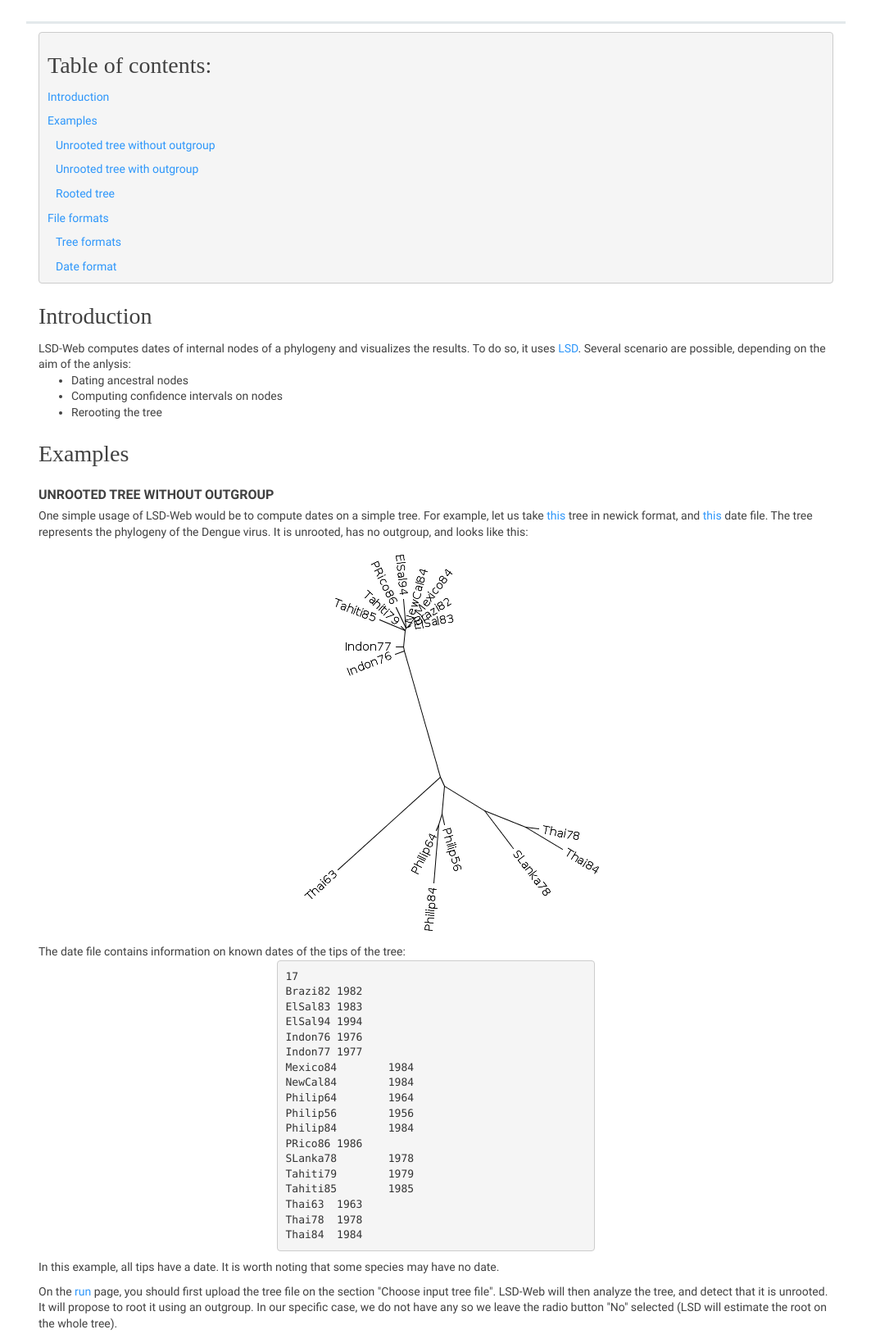
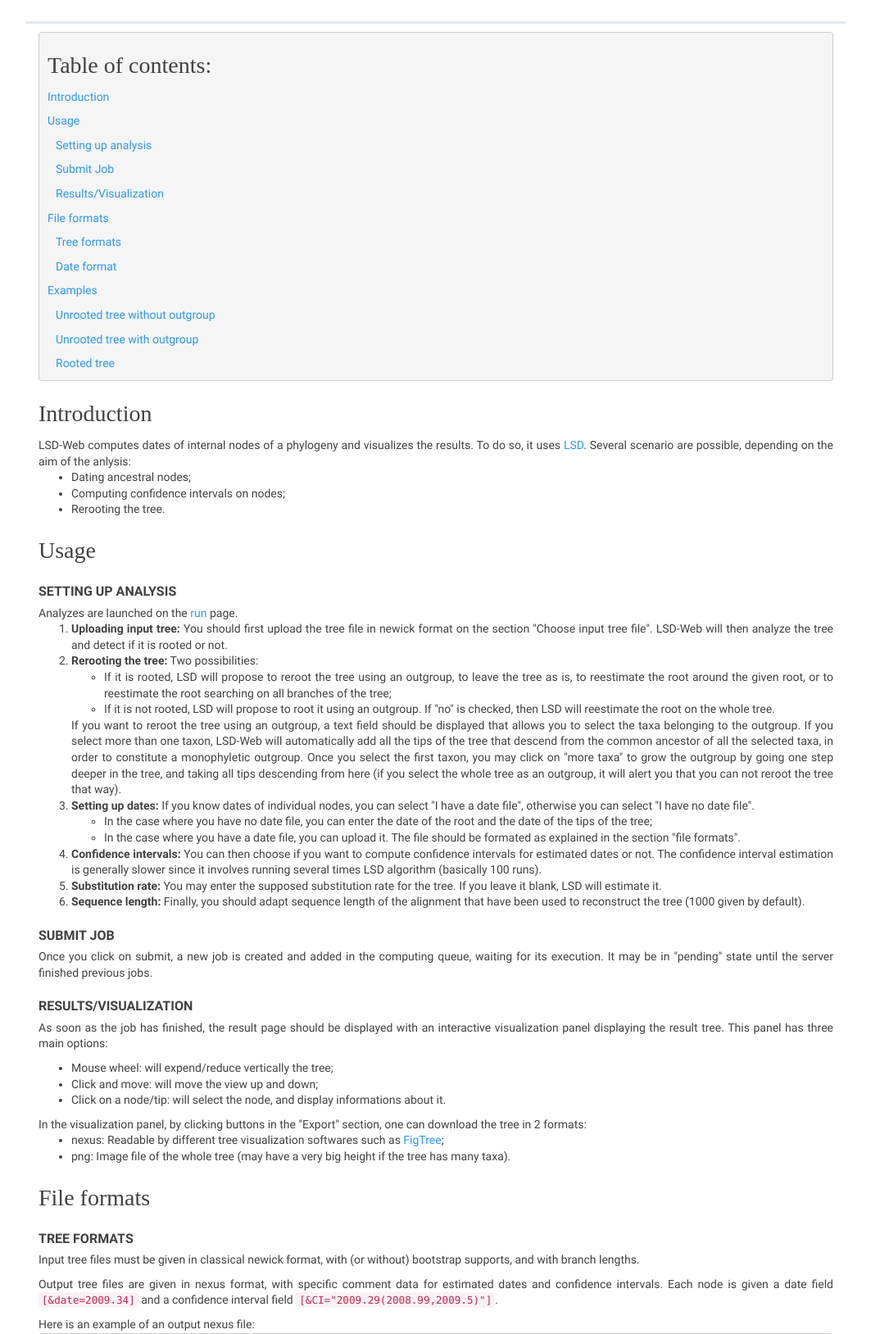
Before and after one commit to evolbioinfo/lsd-web, a Django app: page /help in a window 1280 px wide. Shown: the part 270-1898 px from the top of the page at 82% size, without its empty margins (108-1171 px from the left). Run offline with Django 3.2, Linux system fonts and the light colour scheme; some libraries are stand-ins or nearby versions; some web fonts are replaced.

Commit message:
more help

```diff
--- a/lsd_web/lsd/static/lsd/style.css
+++ b/lsd_web/lsd/static/lsd/style.css
@@ -30,6 +30,11 @@
 /*     font-size: 20pt; */
 /*     font-style: italic; */
 /* } */
+
+#help {
+    text-align: justify;
+    text-justify: inter-word;
+}
 
 div#toc {
     border: 1px solid #ccc;
--- a/lsd_web/lsd/templates/lsd/help.html
+++ b/lsd_web/lsd/templates/lsd/help.html
@@ -6,129 +6,57 @@
 <div id="toc">
 </div>
 
+<div id="help">
 <h2>Introduction</h2>
 
 LSD-Web computes dates of internal nodes of a phylogeny and visualizes the results. To do so, it uses <a href="https://github.com/tothuhien/lsd-0.3beta">LSD</a>. Several scenario are possible, depending on the aim of the anlysis:
 
 <ul>
-  <li>Dating ancestral nodes</li>
-  <li>Computing confidence intervals on nodes</li>
-  <li>Rerooting the tree</li>
+  <li>Dating ancestral nodes;</li>
+  <li>Computing confidence intervals on nodes;</li>
+  <li>Rerooting the tree.</li>
 </ul>
 
-<h2>Examples</h2>
-<h3>Unrooted tree without outgroup</h3>
-One simple usage of LSD-Web would be to compute dates on a simple tree. For example, let us take <a target="blank" href="{% static "lsd/examples/unrooted_tree_without_outgroups/Dengue.phy_phyml_tree.txt" %}">this</a> tree in newick format, and <a target="blank" href="{% static "lsd/examples/unrooted_tree_without_outgroups/Dengue.date" %}">this</a> date file.
-
-The tree represents the phylogeny of the Dengue virus. It is unrooted, has no outgroup, and looks like this:
-<div style="text-align:center;"><img src="{% static "lsd/examples/unrooted_tree_without_outgroups/Dengue.png" %}"/></div>
-
-The date file contains information on known dates of the tips of the tree:
-<pre style="width:40%;margin-left:auto;margin-right:auto;">
-17
-Brazi82 1982
-ElSal83 1983
-ElSal94 1994
-Indon76 1976
-Indon77 1977
-Mexico84        1984
-NewCal84        1984
-Philip64        1964
-Philip56        1956
-Philip84        1984
-PRico86 1986
-SLanka78        1978
-Tahiti79        1979
-Tahiti85        1985
-Thai63  1963
-Thai78  1978
-Thai84  1984
-</pre>
-
-<p>In this example, all tips have a date. It is worth noting that some species may have no date.</p>
-
-<p>On the <a href="{% url 'lsd:new_run' %}">run</a> page, you should first upload the tree file on the section "Choose input tree file". LSD-Web will then analyze the tree, and detect that it is unrooted. It will propose to root it using an outgroup. In our specific case, we do not have any so we leave the radio button "No" selected (LSD will estimate the root on the whole tree).</p>
-
-<p>Once the tree has been analyzed, we can specify if we have a date file or not. Here we have one, so we can select it.</p>
-
-<p>Then, we can choose if we want to compute confidence intervals for estimated dates or not. The confidence interval estimation is generally slower since it involves running several times LSD algorithm (basically 100 runs). We can leave the checkbox checked.</p>
-
-<p>We may enter the supposed substitution rate for the tree. If we leave blank, LSD will estimate it.</p>
-
-<p>Finally, we should enter the length of the alignment that have been used to reconstruct the tree (1000 in our case).</p>
-
+<h2>Usage</h3>
+<h3>Setting up analysis</h3>
+Analyzes are launched on the <a href="{% url 'lsd:new_run' %}">run</a> page.
+<ol>
+  <li><b>Uploading input tree:</b> You should first upload the tree file in newick format on the section "Choose input tree file". LSD-Web will then analyze the tree and detect if it is rooted or not.
+  </li>
+  <li><b>Rerooting the tree:</b>  Two possibilities:
+    <ul>
+      <li>If it is rooted, LSD will propose to reroot the tree using an outgroup, to leave the tree as is, to reestimate the root around the given root, or to reestimate the root searching on all branches of the tree;</li>
+      <li>If it is not rooted, LSD will propose to root it using an outgroup. If "no" is checked, then LSD will reestimate the root on the whole tree.</li>
+    </ul>
+    If you want to reroot the tree using an outgroup, a text field should be displayed that allows you to select the taxa belonging to the outgroup. If you select more than one taxon, LSD-Web will automatically add all the tips of the tree that descend from the common ancestor of all the selected taxa, in order to constitute a monophyletic outgroup. Once you select the first taxon, you may click on "more taxa" to grow the outgroup by going one step deeper in the tree, and taking all tips descending from here (if you select the whole tree as an outgroup, it will alert you that you can not reroot the tree that way).
+</li>
+  <li><b>Setting up dates:</b> If you know dates of individual nodes, you can select "I have a date file", otherwise you can select "I have no date file".
+    <ul>
+      <li>In the case where you have no date file, you can enter the date of the root and the date of the tips of the tree;</li>
+      <li>In the case where you have a date file, you can upload it. The file should be formated as explained in the section "file formats".</li>
+    </ul>
+  </li>
+  <li><b>Confidence intervals:</b> You can then choose if you want to compute confidence intervals for estimated dates or not. The confidence interval estimation is generally slower since it involves running several times LSD algorithm (basically 100 runs).</li>
+  <li><b>Substitution rate:</b> You may enter the supposed substitution rate for the tree. If you leave it blank, LSD will estimate it.</li>
+  <li><b>Sequence length: </b> Finally, you should adapt sequence length of the alignment that have been used to reconstruct the tree (1000 given by default).</li>
+</ol>
+<h3>Submit Job</h3>
 <p>Once you click on submit, a new job is created and added in the computing queue, waiting for its execution. It may be in "pending" state until the server finished previous jobs.</p>
 
-<p>
-  As soon as the job has finished, the result page should be displayed with an interactive visualization panel. This panel has three main options:
+<h3>Results/Visualization</h3>
+<p>As soon as the job has finished, the result page should be displayed with an interactive visualization panel displaying the result tree. This panel has three main options:
   <ul>
-    <li>mouse wheel: will expend/reduce vertically the tree;</li>
-    <li>click and move: will move the view up and down;</li>
-    <li>click on a node/tip: will select the node, and display informations about it.</li>
+    <li>Mouse wheel: will expend/reduce vertically the tree;</li>
+    <li>Click and move: will move the view up and down;</li>
+    <li>Click on a node/tip: will select the node, and display informations about it.</li>
   </ul>
 </p>
 
-In the visualization panel, by clicking buttons in the "Export" section, it is possible to download the tree in 2 formats:
+In the visualization panel, by clicking buttons in the "Export" section, one can download the tree in 2 formats:
   <ul>
     <li>nexus: Readable by different tree visualization softwares such as <a href="http://tree.bio.ed.ac.uk/software/figtree/">FigTree</a>;</li>
     <li>png: Image file of the whole tree (may have a very big height if the tree has many taxa).</li>
   </ul>
-
-<h3>Unrooted tree with outgroup</h3>
-Let us take <a target="blank" href="{% static "lsd/examples/unrooted_tree_with_outgroups/h1n1_cleaned_original_phyml_tree.txt" %}">this</a> tree in newick format, and <a target="blank" href="{% static "lsd/examples/unrooted_tree_with_outgroups/h1n1_cleaned.date" %}">this</a> date file.
-
-This tree represents the phylogeny of the H1N1 virus. It is unrooted, has an outgroup ("H1N2/Swine/hongkong"), and looks like this:
-<div style="text-align:center;"><img style="width:70%;" src="{% static "lsd/examples/unrooted_tree_with_outgroups/h1n1.png" %}"/></div>
-
-The date file contains information on known dates of the tips of the tree:
-<pre style="width:40%;margin-left:auto;margin-right:auto;">
-892
-A/Mexico/4115/2009|2009.266     2009.38692592593
-A/Mexico/4269/2009|2009.288     2009.288
-A/Mexico/4604/2009|2009.299     2009.39135
-A/Scotland/91800799/2009|2009.312       2009.49094520548
-A/Canada-PQ/RV1586/2009|2009.318        2009.39775
-A/Mexico/InDRE13547/2009|2009.321       2009.321
-A/Canada-AB/RV1531/2009|2009.323        2009.323
-A/Paris/2573/2009|2009.326      2009.326
-A/Paris/2590/2009|2009.329      2009.329
-A/Canada-AB/RV1644/2009|2009.332        2009.332
-A/Italy/05/2009|2009.337        2009.337
-A/England/XFL00275/2009|2009.342        2009.342
-A/Thailand/104/2009|2009.345    2009.3425
-A/Missouri/04/2009|2009.356     2009.356
-...
-</pre>
-
-<p>Here we will follow the same steps as previously, with the exception of the rooting step. Once the tree is loaded, LSD-Web should tell that the tree is unrooted. Here we will click on "YES", to reroot the tree using an outgroup. A text field should be displayed, allowing us to select the taxa belonging to the outgroup (here we only select "H1N2/Swine/hongkong...". For other cases, it may be useful to select more taxa, in which case LSD-Web will automatically add all the tips of the tree that descend from the common ancestor of all the selected species.</p>
-
-<h3>Rooted tree</h3>
-If the tree is rooted, LSD web will not have to estimate the position of the root. Let us take <a target="blank" href="{% static "lsd/examples/rooted_tree/h1n1_cleaned_original_phyml_tree_ingroup.txt" %}">this</a> tree in newick format, and <a target="blank" href="{% static "lsd/examples/rooted_tree/h1n1_cleaned.date" %}">this</a> date file.
-
-This tree represents the rooted phylogeny of the H1N1 virus:
-<div style="text-align:center;"><img style="width:70%;" src="{% static "lsd/examples/rooted_tree/h1n1.png" %}"/></div>
-
-The date file contains information on known dates of the tips of the tree:
-<pre style="width:40%;margin-left:auto;margin-right:auto;">
-892
-A/Mexico/4115/2009|2009.266     2009.38692592593
-A/Mexico/4269/2009|2009.288     2009.288
-A/Mexico/4604/2009|2009.299     2009.39135
-A/Scotland/91800799/2009|2009.312       2009.49094520548
-A/Canada-PQ/RV1586/2009|2009.318        2009.39775
-A/Mexico/InDRE13547/2009|2009.321       2009.321
-A/Canada-AB/RV1531/2009|2009.323        2009.323
-A/Paris/2573/2009|2009.326      2009.326
-A/Paris/2590/2009|2009.329      2009.329
-A/Canada-AB/RV1644/2009|2009.332        2009.332
-A/Italy/05/2009|2009.337        2009.337
-A/England/XFL00275/2009|2009.342        2009.342
-A/Thailand/104/2009|2009.345    2009.3425
-A/Missouri/04/2009|2009.356     2009.356
-...
-</pre>
-
-<p>Here we will follow the same steps as previously, and select "NO" for rerooting the tree.</p>
 
 
 <h2>File formats</h2>
@@ -171,4 +99,104 @@ End;
   </pre>
 </p>
 
+<h2>Examples</h2>
+<h3>Unrooted tree without outgroup</h3>
+Let us take <a target="_blank" href="{% static "lsd/examples/unrooted_tree_without_outgroups/Dengue.phy_phyml_tree.txt" %}">this</a> tree in newick format, and <a target="_blank" href="{% static "lsd/examples/unrooted_tree_without_outgroups/Dengue.date" %}">this</a> date file.
+
+The tree represents the phylogeny of the Dengue virus. It is unrooted, has no outgroup, and looks like this:
+<div style="text-align:center;"><img src="{% static "lsd/examples/unrooted_tree_without_outgroups/Dengue.png" %}"/></div>
+
+The date file contains information on known dates of the tips of the tree:
+<pre style="width:40%;margin-left:auto;margin-right:auto;">
+17
+Brazi82 1982
+ElSal83 1983
+ElSal94 1994
+Indon76 1976
+Indon77 1977
+Mexico84        1984
+NewCal84        1984
+Philip64        1964
+Philip56        1956
+Philip84        1984
+PRico86 1986
+SLanka78        1978
+Tahiti79        1979
+Tahiti85        1985
+Thai63  1963
+Thai78  1978
+Thai84  1984
+</pre>
+
+<p>In this example, all tips have a date. It is worth noting that in some cases some species may have no date.</p>
+
+<p>On the <a href="{% url 'lsd:new_run' %}">run</a> page, you can first upload the tree file on the section "Choose input tree file". LSD-Web will then analyze the tree, and detect that it is unrooted. It will propose to root it using an outgroup. In our specific case, we do not have any so we leave the radio button "No" selected (LSD will estimate the root on the whole tree).</p>
+
+<p>Once the tree has been analyzed, you can specify if we have a date file or not. Here we have one, so you can select it.</p>
+
+<p>Then, we can choose if we want to compute confidence intervals for estimated dates or not. The confidence interval estimation is generally slower since it involves running several times LSD algorithm (basically 100 runs). You can leave the checkbox checked.</p>
+
+<p>You may enter the supposed substitution rate for the tree. If you leave it blank, LSD will estimate it.</p>
+
+<p>Finally, you should adapt the length of the alignment that have been used to reconstruct the tree (1000 in our case).</p>
+
+<p>Once you click on submit, a new job is created and added in the computing queue, waiting for its execution. It may be in "pending" state until the server finished previous jobs.</p>
+
+<h3>Unrooted tree with outgroup</h3>
+Let us take <a target="blank" href="{% static "lsd/examples/unrooted_tree_with_outgroups/h1n1_cleaned_original_phyml_tree.txt" %}">this</a> tree in newick format, and <a target="blank" href="{% static "lsd/examples/unrooted_tree_with_outgroups/h1n1_cleaned.date" %}">this</a> date file.
+
+This tree represents the phylogeny of the H1N1 virus. It is unrooted, has an outgroup ("H1N2/Swine/hongkong"), and looks like this:
+<div style="text-align:center;"><img style="width:70%;" src="{% static "lsd/examples/unrooted_tree_with_outgroups/h1n1.png" %}"/></div>
+
+The date file contains information on known dates of the tips of the tree:
+<pre style="width:40%;margin-left:auto;margin-right:auto;">
+892
+A/Mexico/4115/2009|2009.266     2009.38692592593
+A/Mexico/4269/2009|2009.288     2009.288
+A/Mexico/4604/2009|2009.299     2009.39135
+A/Scotland/91800799/2009|2009.312       2009.49094520548
+A/Canada-PQ/RV1586/2009|2009.318        2009.39775
+A/Mexico/InDRE13547/2009|2009.321       2009.321
+A/Canada-AB/RV1531/2009|2009.323        2009.323
+A/Paris/2573/2009|2009.326      2009.326
+A/Paris/2590/2009|2009.329      2009.329
+A/Canada-AB/RV1644/2009|2009.332        2009.332
+A/Italy/05/2009|2009.337        2009.337
+A/England/XFL00275/2009|2009.342        2009.342
+A/Thailand/104/2009|2009.345    2009.3425
+A/Missouri/04/2009|2009.356     2009.356
+...
+</pre>
+
+<p>Here we will follow the same steps as previously, with the exception of the rooting step. Once the tree is loaded, LSD-Web should tell that the tree is unrooted. Here you may click on "YES", to reroot the tree using an outgroup. A text field should be displayed, allowing you to select the taxa belonging to the outgroup (here we only select <code>H1N2/Swine/hongkong...</code>).</p>
+
+<h3>Rooted tree</h3>
+If the tree is rooted, LSD web will not have to estimate the position of the root. Let us take <a target="blank" href="{% static "lsd/examples/rooted_tree/h1n1_cleaned_original_phyml_tree_ingroup.txt" %}">this</a> tree in newick format, and <a target="blank" href="{% static "lsd/examples/rooted_tree/h1n1_cleaned.date" %}">this</a> date file.
+
+This tree represents the rooted phylogeny of the H1N1 virus:
+<div style="text-align:center;"><img style="width:70%;" src="{% static "lsd/examples/rooted_tree/h1n1.png" %}"/></div>
+
+The date file contains information on known dates of the tips of the tree:
+<pre style="width:40%;margin-left:auto;margin-right:auto;">
+892
+A/Mexico/4115/2009|2009.266     2009.38692592593
+A/Mexico/4269/2009|2009.288     2009.288
+A/Mexico/4604/2009|2009.299     2009.39135
+A/Scotland/91800799/2009|2009.312       2009.49094520548
+A/Canada-PQ/RV1586/2009|2009.318        2009.39775
+A/Mexico/InDRE13547/2009|2009.321       2009.321
+A/Canada-AB/RV1531/2009|2009.323        2009.323
+A/Paris/2573/2009|2009.326      2009.326
+A/Paris/2590/2009|2009.329      2009.329
+A/Canada-AB/RV1644/2009|2009.332        2009.332
+A/Italy/05/2009|2009.337        2009.337
+A/England/XFL00275/2009|2009.342        2009.342
+A/Thailand/104/2009|2009.345    2009.3425
+A/Missouri/04/2009|2009.356     2009.356
+...
+</pre>
+
+<p>Here we will follow the same steps as previously, and select "NO" for rerooting the tree.</p>
+
+</div>
 {% endblock %}
```
